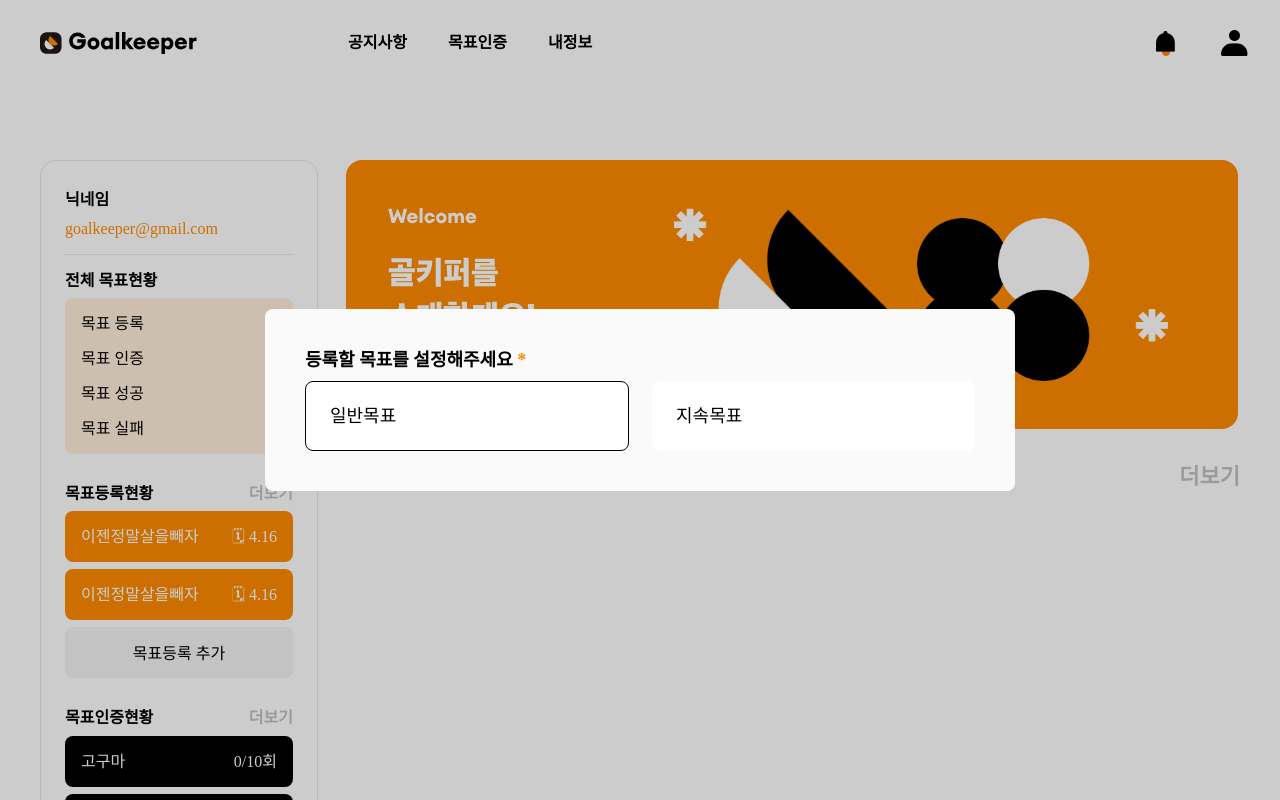
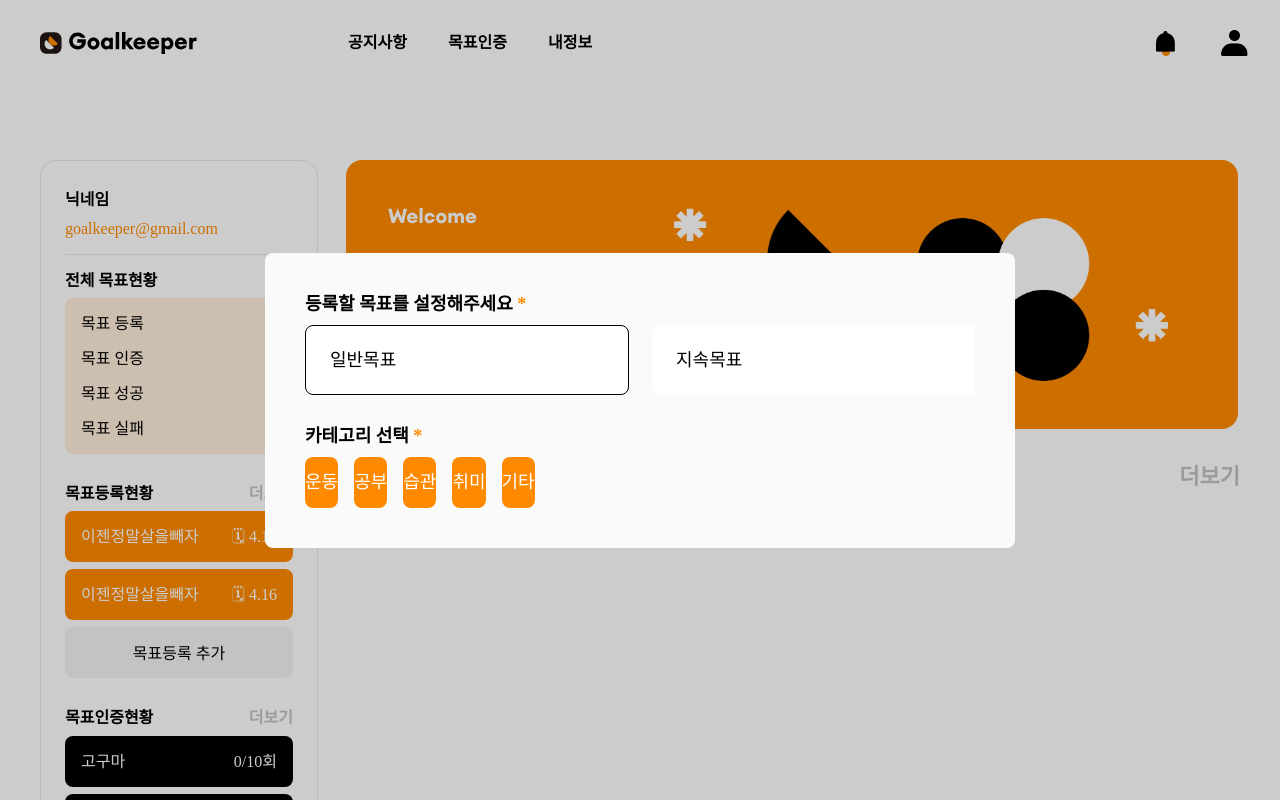
Before and after one commit to GoalKeeperV2-0/GoalKeeperV2-frontend, a React (Create React App) app: page / in a window 1280 px wide. Both pictures are taken after a click on the button "목표등록 추가". Shown: the top 800 px of the page. Built offline with nearby package versions, Linux system fonts and the light colour scheme; no server answers; a web font is replaced by a local one.

Commit message:
feat : 카테고리 선택 UI

```diff
--- /dev/null
+++ b/src/app.features/OneTimeGoal/components/SelectCategoryArea.tsx
@@ -0,0 +1,33 @@
+import Button from 'app.components/App.base/Button';
+import Label from 'app.components/App.base/Input/Label';
+import React from 'react';
+interface Props {
+	value: string;
+}
+
+function SelectCategoryArea({ value }: Props) {
+	return (
+		<div className="space-y-[0.8rem]  w-full">
+			<Label required htmlFor="select-goal-category" content="카테고리 선택" />
+			<ul className="flex flex-wrap space-x-[1.6rem]">
+				{['운동', '공부', '습관', '취미', '기타'].map((category) => (
+					<li key={category}>
+						<Button
+							size="sm"
+							name="selectGoalCategory"
+							ariaPressed={value === category}
+							value={value}
+							variant="outline"
+							bgColor="bg-primaryOrange-200"
+							className="w-[8rem] text-white"
+						>
+							{category}
+						</Button>
+					</li>
+				))}
+			</ul>
+		</div>
+	);
+}
+
+export default SelectCategoryArea;
--- a/src/app.features/OneTimeGoal/components/SelectGoalTypeArea.tsx
+++ b/src/app.features/OneTimeGoal/components/SelectGoalTypeArea.tsx
@@ -10,7 +10,7 @@ function SelectGoalTypeArea() {
 		['manytime', '지속목표'],
 	]);
 	return (
-		<div className="space-y-[0.8rem] relative w-full">
+		<div className="space-y-[0.8rem] w-full">
 			<Label required htmlFor="goal-type" content="등록할 목표를 설정해주세요" />
 			<div className="flex space-x-[2.3rem]">
 				{['onetime', 'manytime'].map((type) => (
--- a/src/app.features/OneTimeGoal/modalContents/UploadOnetimeGoal.tsx
+++ b/src/app.features/OneTimeGoal/modalContents/UploadOnetimeGoal.tsx
@@ -1,14 +1,16 @@
 import Button from 'app.components/App.base/Button';
 import Label from 'app.components/App.base/Input/Label';
 import React, { useState } from 'react';
+import SelectCategoryArea from '../components/SelectCategoryArea';
 import SelectGoalTypeArea from '../components/SelectGoalTypeArea';
 
 function UploadOnetimeGoal() {
 	console.log('upload-one-time-goal');
 	return (
-		<>
+		<div className="space-y-[3rem]">
 			<SelectGoalTypeArea />
-		</>
+			<SelectCategoryArea value="" />
+		</div>
 	);
 }
 
```
